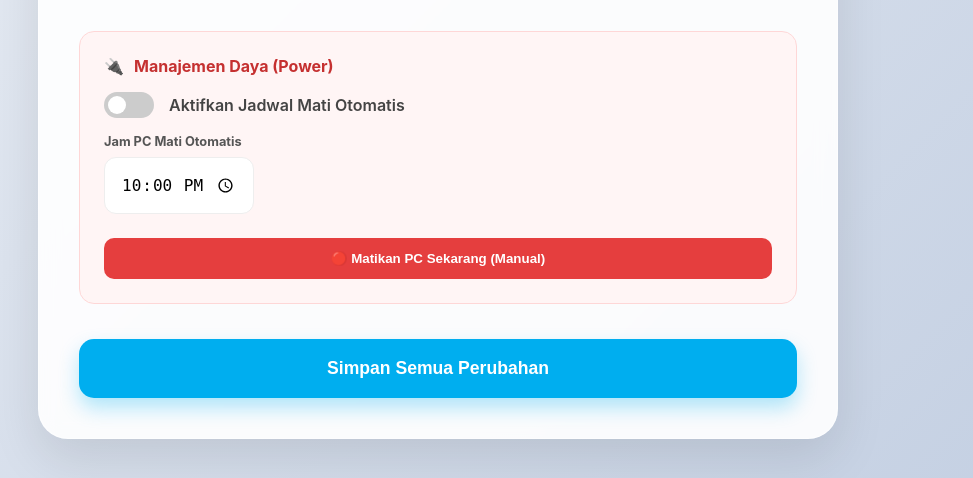
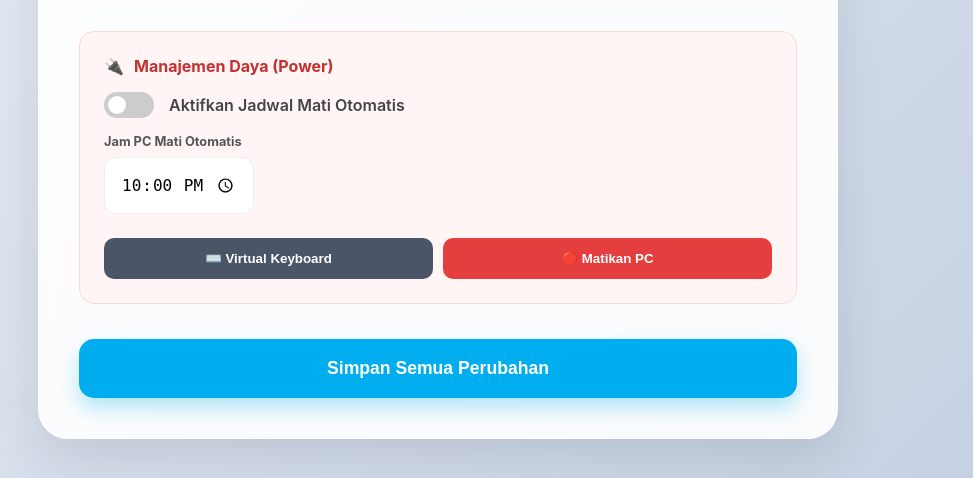
Before and after one commit to atstorenusantara-oss/Boseh_dashboard, a Flask app: page /admin in a window 1280 px wide. Shown: the part 836-1314 px from the top of the page, without its empty margins (202-1175 px from the left). Run offline with Flask 3, Linux system fonts and the light colour scheme; data comes from the database, SQL or seed files in the repository; both versions use the stored data as it was after the commit.

Commit message:
menambahkan virtual keyboard

```diff
--- a/app.py
+++ b/app.py
@@ -103,6 +103,17 @@ def manual_shutdown():
     # Shutdown command for Windows
     os.system("shutdown /s /t 5")
     return {"status": "success", "message": "PC will shutdown in 5 seconds"}
+
+@app.route('/api/keyboard', methods=['POST'])
+def open_keyboard():
+    log_event("SYSTEM", "Virtual keyboard requested")
+    try:
+        # Menjalankan keyboard virtual Windows.
+        # Menggunakan 'start' agar proses tidak memblokir Flask
+        os.system("start osk")
+        return {"status": "success", "message": "Keyboard virtual dibuka"}
+    except Exception as e:
+        return {"status": "error", "message": str(e)}, 500
 
 def auto_shutdown_loop():
     """Background thread to check for scheduled shutdown."""
--- a/templates/admin.html
+++ b/templates/admin.html
@@ -168,9 +168,14 @@
                         <input type="time" name="auto_shutdown_time" value="{{ settings.auto_shutdown_time }}" style="max-width: 150px;">
                     </div>
 
-                    <button type="button" onclick="confirmShutdown()" style="background: #e53e3e; color: white; border: none; padding: 0.8rem 1.5rem; border-radius: 10px; font-weight: 700; cursor: pointer; width: 100%; transition: all 0.2s;">
-                        🔴 Matikan PC Sekarang (Manual)
-                    </button>
+                    <div style="display: flex; gap: 10px; margin-top: 1rem;">
+                        <button type="button" onclick="openKeyboard()" style="background: #4a5568; color: white; border: none; padding: 0.8rem; border-radius: 10px; font-weight: 700; cursor: pointer; flex: 1; transition: all 0.2s; display: flex; align-items: center; justify-content: center; gap: 8px;">
+                            ⌨️ Virtual Keyboard
+                        </button>
+                        <button type="button" onclick="confirmShutdown()" style="background: #e53e3e; color: white; border: none; padding: 0.8rem; border-radius: 10px; font-weight: 700; cursor: pointer; flex: 1; transition: all 0.2s;">
+                            🔴 Matikan PC
+                        </button>
+                    </div>
                 </div>
 
                 <button type="submit" class="save-btn">Simpan Semua Perubahan</button>
@@ -188,6 +193,15 @@
         }
     </style>
     <script>
+        function openKeyboard() {
+            fetch('/api/keyboard', { method: 'POST' })
+                .then(response => response.json())
+                .then(data => {
+                    console.log(data.message);
+                })
+                .catch(err => console.error("Gagal membuka keyboard: " + err));
+        }
+
         function confirmShutdown() {
             if (confirm("Apakah Anda yakin ingin MEMATIKAN PC ini sekarang?")) {
                 fetch('/api/shutdown', { method: 'POST' })
```
Also changed, not shown: boseh.db, 1 other file.
